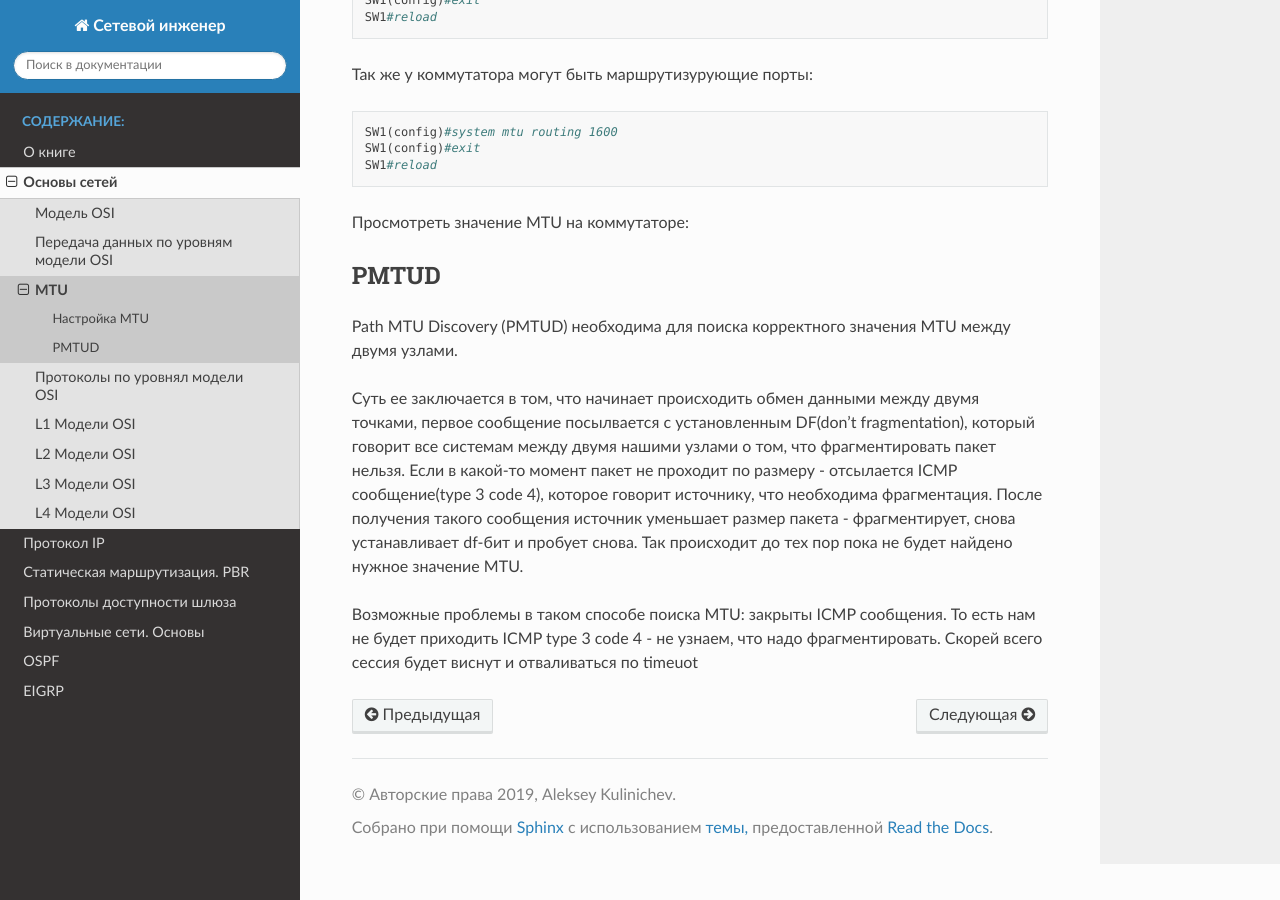
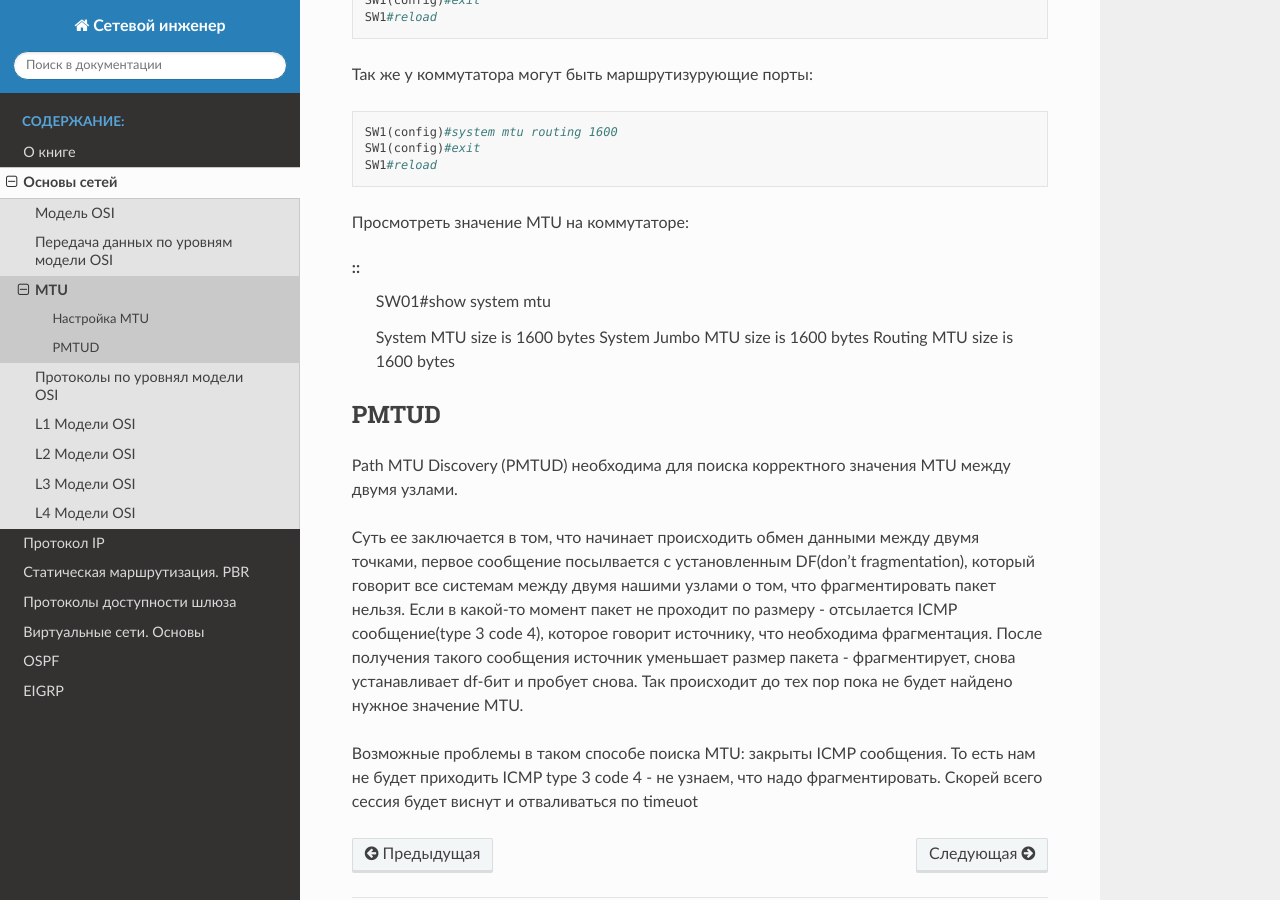
Before and after one commit to Santa42/netadm, a Sphinx documentation site: the page built from docs/source/book/01_intro/mtu.rst, in a window 1280 px wide and 900 px high, scrolled down 2529 px. Built offline with Sphinx 7.4.7 and the Read the Docs theme 2.0.0, drawn with Linux system fonts in a browser that asks for light colours; pages that are not in the unit, such as notebooks, are missing from menus.

Commit message:
add html

```diff
--- a/docs/source/book/01_intro/mtu.rst
+++ b/docs/source/book/01_intro/mtu.rst
@@ -32,7 +32,7 @@
 
 Чтобы настроить значение IP MTU на маршрутизаторе необходимо выполнить следующие действия:
 
-.. code::
+::
 
     R01(config)#interface gigabitEthernet 5/1
     R01(config-if)#mtu 1532
@@ -40,7 +40,7 @@
 
 Проверить настройки MTU на маршрутизаторе:
 
-.. code::
+::
 
     R01#show interfaces gigabitEthernet 5/1
     GigabitEthernet5/1 is up, line protocol is up (connected)
@@ -54,7 +54,7 @@
 
 Чтобы настроить значение MSS на интерфейсе маршрутизатора необходимо выполнить следующие действия. Для транзитного трафика:
 
-.. code::
+::
 
     R01(config)#interface gigabitEthernet 5/1
     R01(config-if)#ip tcp adjust-mss?
@@ -62,14 +62,14 @@
 
 Либо глобальная настройка маршртизатора. Действует только для сессий установленых не посредственно с маршрутизатором:
 
-.. code::
+::
 
     R01(config)#ip tcp mss?
     <0-10000>  MSS
 
 На коммутаторах значение MTU обычно настраивается для всей системы полностью, а не по интерфейсам, так же потребуется перезагрузка. Данная настройка применима для FastEthernet:
 
-.. code::
+::
 
     SW1(config)#system mtu 1600
     SW1(config)#exit
@@ -77,7 +77,7 @@
 
 Для работы на интерфейсах GigabitEthernet и Ten GigabitEthernet:
 
-.. code::
+::
 
     SW1(config)#system mtu jumbo 1600
     SW1(config)#exit
@@ -85,7 +85,7 @@
 
 Так же у коммутатора могут быть маршрутизурующие порты:
 
-.. code::
+::
 
     SW1(config)#system mtu routing 1600
     SW1(config)#exit
@@ -93,7 +93,7 @@
 
 Просмотреть значение MTU на коммутаторе:
 
-.. code::
+::
     SW01#show system mtu
 
     System MTU size is 1600 bytes
```
